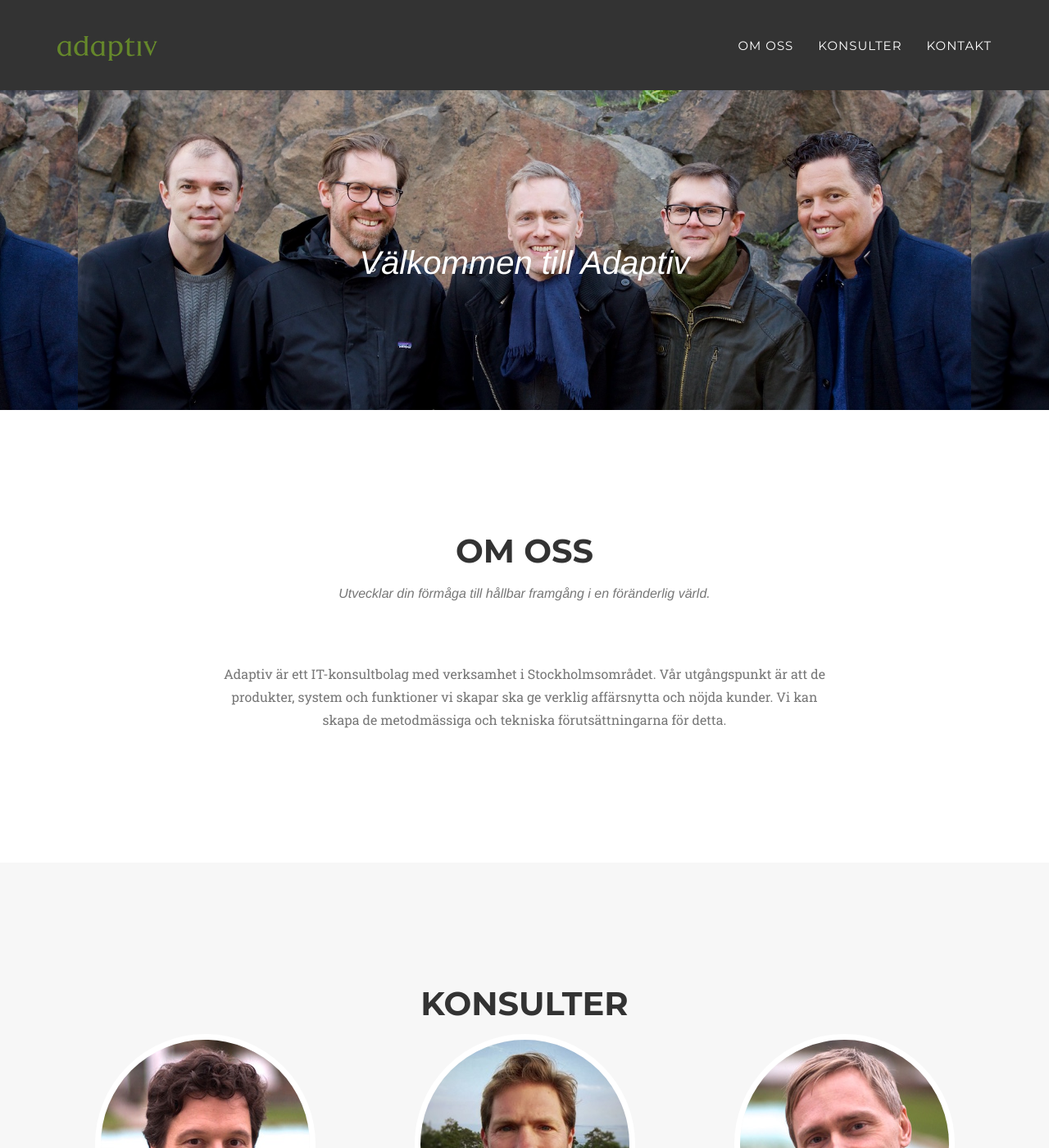
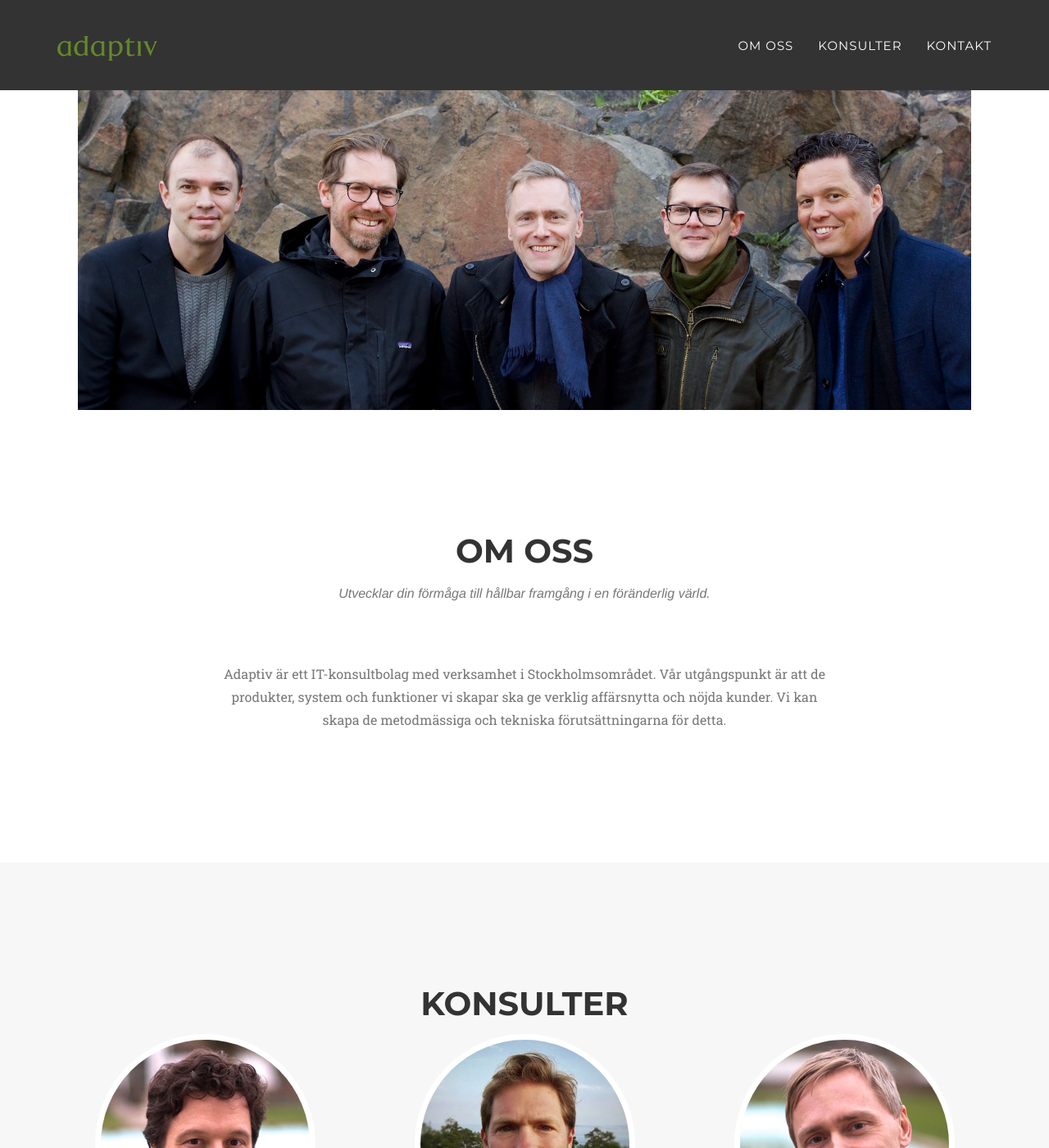
Before and after one commit to adaptiv/adaptiv_agency, a Jekyll site: the page built from index.html, in a window 1280 px wide and 1400 px high. Shown: the whole window at 82% size. Built offline with Jekyll 4.4.1, drawn with Linux system fonts in a browser that asks for light colours; some web fonts are replaced.

Commit message:
Fixed background image in header

```diff
--- a/_includes/header.html
+++ b/_includes/header.html
@@ -3,15 +3,20 @@
   <div class="container">
     <!-- Brand and toggle get grouped for better mobile display -->
     <div class="navbar-header page-scroll">
-            <button type="button" class="navbar-toggle" data-toggle="collapse"
-                data-target="#bs-example-navbar-collapse-1">
+      <button
+        type="button"
+        class="navbar-toggle"
+        data-toggle="collapse"
+        data-target="#bs-example-navbar-collapse-1"
+      >
         <span class="sr-only">Toggle navigation</span>
         <span class="icon-bar"></span>
         <span class="icon-bar"></span>
         <span class="icon-bar"></span>
       </button>
-            <a class="navbar-brand page-scroll" href="#page-top"><img
-                    src="{{ site.baseurl }}/img/adaptiv_small.png"></a>
+      <a class="navbar-brand page-scroll" href="#page-top"
+        ><img src="{{ site.baseurl }}/img/adaptiv_small.png"
+      /></a>
     </div>
 
     <!-- Collect the nav links, forms, and other content for toggling -->
@@ -39,11 +44,7 @@
 <!-- Header -->
 <header>
   <div class="container">
-        <div class="intro-text">
-            <div class="intro-lead-in">Välkommen till Adaptiv</div>
-            <!-- <div class="intro-heading">Välkommen til Adaptiv 2</div> -->
-            <!-- <a href="#services" class="page-scroll btn btn-xl">Tell Me More</a> -->
-        </div>
+    <div class="intro"></div>
   </div>
 </header>
 <!--
```
Also changed, not shown: _includes/css/agency.css (+4 -4 lines). Lines whose indentation alone changed are shown as unchanged.
